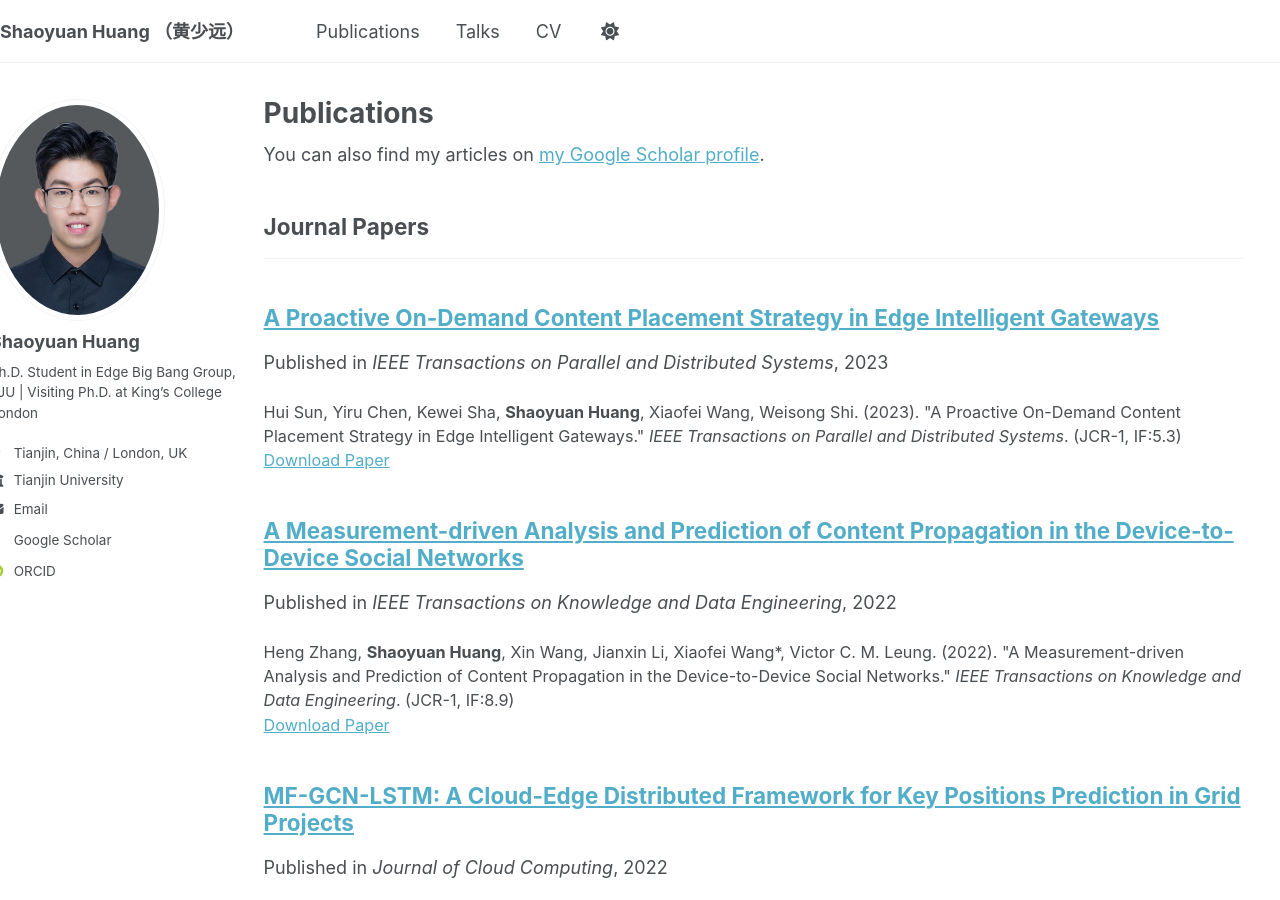
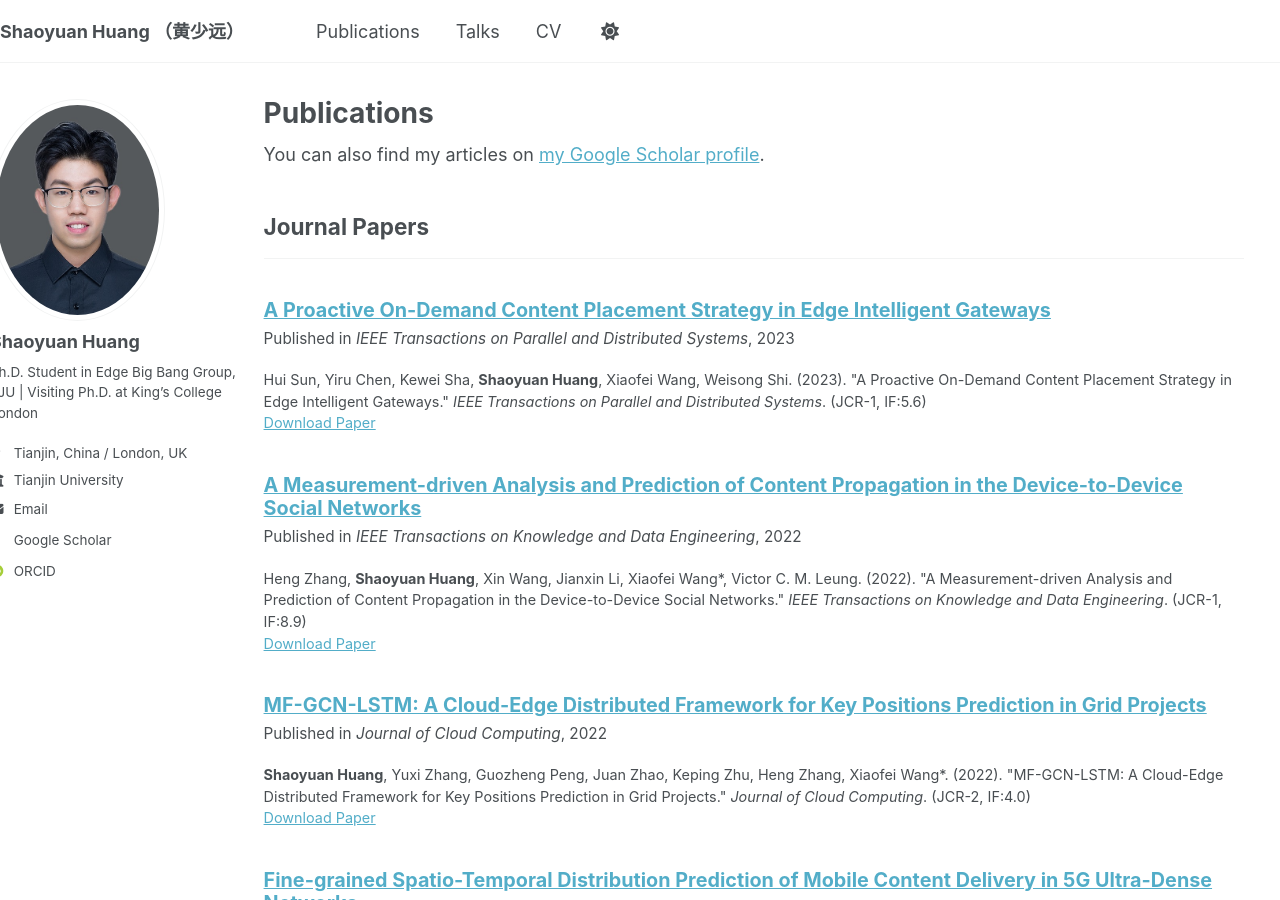
Before and after one commit to hsy23/ShaoyuanHuang, a Jekyll site: the page built from _pages/publications.html, in a window 1280 px wide and 900 px high. Built offline with Jekyll 4.4.1, drawn with Linux system fonts in a browser that asks for light colours; some web fonts are replaced.

Commit message:
优化布局

```diff
--- a/_includes/archive-single.html
+++ b/_includes/archive-single.html
@@ -26,7 +26,7 @@
       </div>
     {% endif %}
 
-    <h2 class="archive__item-title" itemprop="headline">
+    <h2 class="archive__item-title" itemprop="headline" style="margin-bottom: 5px; font-size: 1.1em;">
       {% if post.paperurl and post.paperurl != "" %}
         <a href="{{ post.paperurl }}" target="_blank">{{ title }}</a>
       {% elsif post.link %}
@@ -41,45 +41,45 @@
     {% endif %}
 
         {% if post.collection == 'teaching' %}
-          <p> {{ post.type }}, <i>{{ post.venue }}</i>, {{ post.date | default: "1900-01-01" | date: "%Y" }} </p>
+          <p style="margin-top: 2px; margin-bottom: 8px; font-size: 0.85em;"> {{ post.type }}, <i>{{ post.venue }}</i>, {{ post.date | default: "1900-01-01" | date: "%Y" }} </p>
         {% elsif post.collection == 'publications' %}
-          <p>Published in <i>{{ post.venue }}</i>, {{ post.date | default: "1900-01-01" | date: "%Y" }} </p>
+          <p style="margin-top: 2px; margin-bottom: 8px; font-size: 0.85em;">Published in <i>{{ post.venue }}</i>, {{ post.date | default: "1900-01-01" | date: "%Y" }} </p>
         {% elsif post.date %}
-         <p class="page__date"><strong><i class="fa fa-fw fa-calendar" aria-hidden="true"></i> {{ site.data.ui-text[site.locale].date_label | default: "Published:" }}</strong> <time datetime="{{ post.date | default: "1900-01-01" | date_to_xmlschema }}">{{ post.date | default: "1900-01-01" | date: "%B %d, %Y" }}</time></p>
+         <p class="page__date" style="font-size: 0.85em;"><strong><i class="fa fa-fw fa-calendar" aria-hidden="true"></i> {{ site.data.ui-text[site.locale].date_label | default: "Published:" }}</strong> <time datetime="{{ post.date | default: "1900-01-01" | date_to_xmlschema }}">{{ post.date | default: "1900-01-01" | date: "%B %d, %Y" }}</time></p>
         {% endif %}
 
     {% if post.excerpt and site.read_more != 'enabled' %}
-    <p class="archive__item-excerpt" itemprop="description" style="font-size: 0.9em;">{{ post.excerpt | markdownify }}</p>
+    <p class="archive__item-excerpt" itemprop="description" style="font-size: 0.8em;">{{ post.excerpt | markdownify }}</p>
     {% elsif post.excerpt and site.read_more == 'enabled' %}
-    <p class="archive__item-excerpt" itemprop="description" style="font-size: 0.9em;"><p>{{ post.excerpt | markdownify | remove: '<p>' | remove: '</p>' }}<strong><a href="{{ base_path }}{{ post.url }}" rel="permalink"> Read more</a></strong></p></p>
+    <p class="archive__item-excerpt" itemprop="description" style="font-size: 0.8em;"><p>{{ post.excerpt | markdownify | remove: '<p>' | remove: '</p>' }}<strong><a href="{{ base_path }}{{ post.url }}" rel="permalink"> Read more</a></strong></p></p>
     {% endif %}
 
     {% if post.citation and post.paperurl and post.slidesurl and post.bibtexurl %}
-      <p style="font-size: 0.9em;">{{ post.citation }}<br /><a href="{{ post.paperurl }}" target="_blank">Download Paper</a> | <a href="{{ post.slidesurl }}" target="_blank">Download Slides</a> | <a href="{{ post.bibtexurl }}" target="_blank">Download Bibtex</a></p>
+      <p style="font-size: 0.8em; margin-top: 5px;">{{ post.citation }}<br /><a href="{{ post.paperurl }}" target="_blank">Download Paper</a> | <a href="{{ post.slidesurl }}" target="_blank">Download Slides</a> | <a href="{{ post.bibtexurl }}" target="_blank">Download Bibtex</a></p>
     {% elsif post.citation and post.paperurl and post.slidesurl %}
-      <p style="font-size: 0.9em;">{{ post.citation }}<br /><a href="{{ post.paperurl }}" target="_blank">Download Paper</a> | <a href="{{ post.slidesurl }}" target="_blank">Download Slides</a></p>
+      <p style="font-size: 0.8em; margin-top: 5px;">{{ post.citation }}<br /><a href="{{ post.paperurl }}" target="_blank">Download Paper</a> | <a href="{{ post.slidesurl }}" target="_blank">Download Slides</a></p>
     {% elsif post.citation and post.paperurl and post.bibtexurl %}
-      <p style="font-size: 0.9em;">{{ post.citation }}<br /><a href="{{ post.paperurl }}" target="_blank">Download Paper</a> | <a href="{{ post.bibtexurl }}" target="_blank">Download Bibtex</a></p>
+      <p style="font-size: 0.8em; margin-top: 5px;">{{ post.citation }}<br /><a href="{{ post.paperurl }}" target="_blank">Download Paper</a> | <a href="{{ post.bibtexurl }}" target="_blank">Download Bibtex</a></p>
     {% elsif post.citation and post.paperurl %}
-      <p style="font-size: 0.9em;">{{ post.citation }}<br /><a href="{{ post.paperurl }}" target="_blank">Download Paper</a></p>
+      <p style="font-size: 0.8em; margin-top: 5px;">{{ post.citation }}<br /><a href="{{ post.paperurl }}" target="_blank">Download Paper</a></p>
     {% elsif post.citation and post.slidesurl and post.bibtexurl %}
-      <p style="font-size: 0.9em;">{{ post.citation }}<br /><a href="{{ post.slidesurl }}" target="_blank">Download Slides</a> | <a href="{{ post.bibtexurl}}" target="_blank">Download Bibtex</a></p>
+      <p style="font-size: 0.8em; margin-top: 5px;">{{ post.citation }}<br /><a href="{{ post.slidesurl }}" target="_blank">Download Slides</a> | <a href="{{ post.bibtexurl}}" target="_blank">Download Bibtex</a></p>
     {% elsif post.citation and post.slidesurl %}
-      <p style="font-size: 0.9em;">{{ post.citation }}<br /><a href="{{ post.slidesurl }}" target="_blank">Download Slides</a></p>
+      <p style="font-size: 0.8em; margin-top: 5px;">{{ post.citation }}<br /><a href="{{ post.slidesurl }}" target="_blank">Download Slides</a></p>
     {% elsif post.citation and post.bibtexurl %}
-      <p style="font-size: 0.9em;">{{ post.citation }}<br /><a href="{{ post.bibtexurl }}" target="_blank">Download Bibtex</a></p>
+      <p style="font-size: 0.8em; margin-top: 5px;">{{ post.citation }}<br /><a href="{{ post.bibtexurl }}" target="_blank">Download Bibtex</a></p>
     {% elsif post.citation %}
-      <p style="font-size: 0.9em;">{{ post.citation }}</p>
+      <p style="font-size: 0.8em; margin-top: 5px;">{{ post.citation }}</p>
     {% elsif post.paperurl and post.bibtexurl %}
-      <p style="font-size: 0.9em;"><a href=" {{ post.paperurl }} " target="_blank">Download Paper</a> | <a href="{{ post.bibtexurl }}" target="_blank">Download Bibtex</a></p>
+      <p style="font-size: 0.8em; margin-top: 5px;"><a href=" {{ post.paperurl }} " target="_blank">Download Paper</a> | <a href="{{ post.bibtexurl }}" target="_blank">Download Bibtex</a></p>
     {% elsif post.paperurl %}
-      <p style="font-size: 0.9em;"><a href=" {{ post.paperurl }} " target="_blank">Download Paper</a></p>
+      <p style="font-size: 0.8em; margin-top: 5px;"><a href=" {{ post.paperurl }} " target="_blank">Download Paper</a></p>
     {% elsif post.slidesurl and post.bibtexurl %}
-      <p style="font-size: 0.9em;"><a href="{{ post.slidesurl }}" target="_blank">Download Slides</a> | <a href="{{ post.bibtexurl }}" target="_blank">Download Bibtex</a></p>
+      <p style="font-size: 0.8em; margin-top: 5px;"><a href="{{ post.slidesurl }}" target="_blank">Download Slides</a> | <a href="{{ post.bibtexurl }}" target="_blank">Download Bibtex</a></p>
     {% elsif post.slidesurl %}
-      <p style="font-size: 0.9em;"><a href="{{ post.slidesurl }}" target="_blank">Download Slides</a></p>
+      <p style="font-size: 0.8em; margin-top: 5px;"><a href="{{ post.slidesurl }}" target="_blank">Download Slides</a></p>
     {% elsif post.bibtexurl %}
-      <p style="font-size: 0.9em;"><a href="{{ post.bibtexurl }}" target="_blank">Download Bibtex</a></p>
+      <p style="font-size: 0.8em; margin-top: 5px;"><a href="{{ post.bibtexurl }}" target="_blank">Download Bibtex</a></p>
     {% endif %}
 
   </article>
```
Also changed, not shown: _publications/2023-01-01-proactive-on-demand.md (+1 -1 lines).
